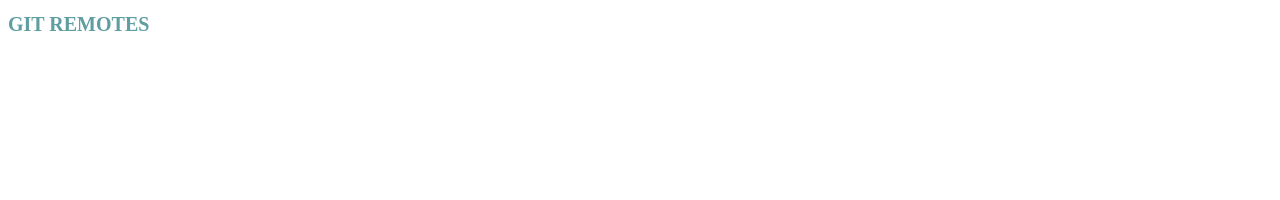
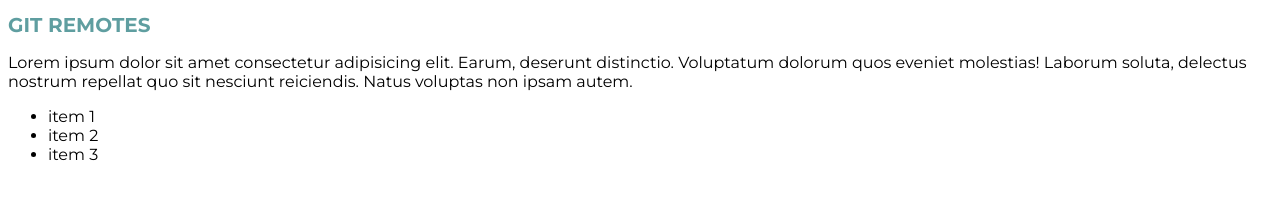
Before and after one commit to ARPriori/ProgettoRemoto, a plain HTML site: page index.html in a window 1280 px wide. Drawn offline with Linux system fonts and the light colour scheme.

Commit message:
modified index.html

```diff
--- a/css/myStyle.css
+++ b/css/myStyle.css
@@ -1,5 +1,12 @@
+@import url('https://fonts.googleapis.com/css2?family=Montserrat:ital,wght@0,100..900;1,100..900&display=swap');
+
 .title{
     color: cadetblue;
     font-size: 20px;
     font-weight: bold;
 }
+
+.montserrat{
+    font-family: "Montserrat", sans-serif;
+    font-optical-sizing: auto;
+  }
--- a/index.html
+++ b/index.html
@@ -6,8 +6,14 @@
     <title>Document</title>
     <link rel="stylesheet" href="./css/myStyle.css">
 </head>
-<body>
+<body class="montserrat">
     <h1 class="title">GIT REMOTES</h1>
+    <p>Lorem ipsum dolor sit amet consectetur adipisicing elit. Earum, deserunt distinctio. Voluptatum dolorum quos eveniet molestias! Laborum soluta, delectus nostrum repellat quo sit nesciunt reiciendis. Natus voluptas non ipsam autem.</p>
+    <ul>
+        <li>item 1</li>
+        <li>item 2</li>
+        <li>item 3</li>
+    </ul>
 
     <script src="./js/myScript.js"></script>
 </body>
```
